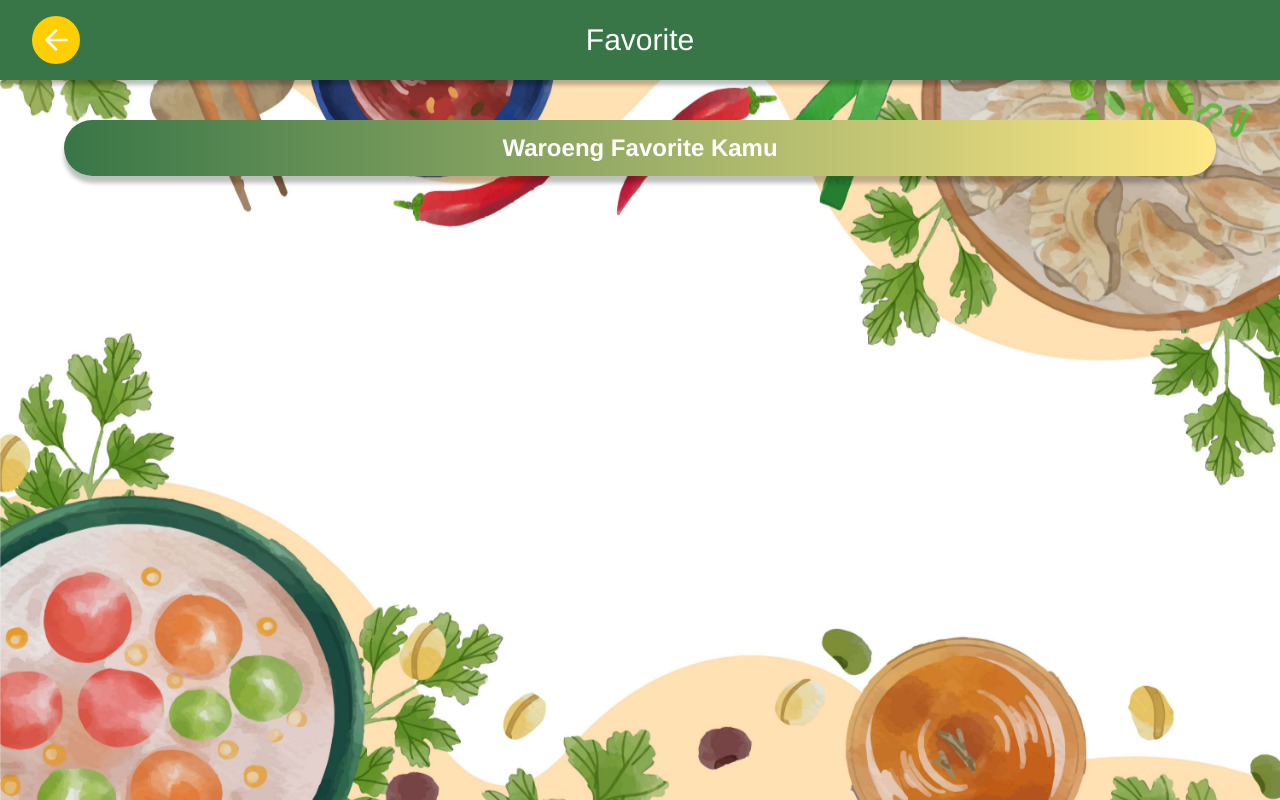
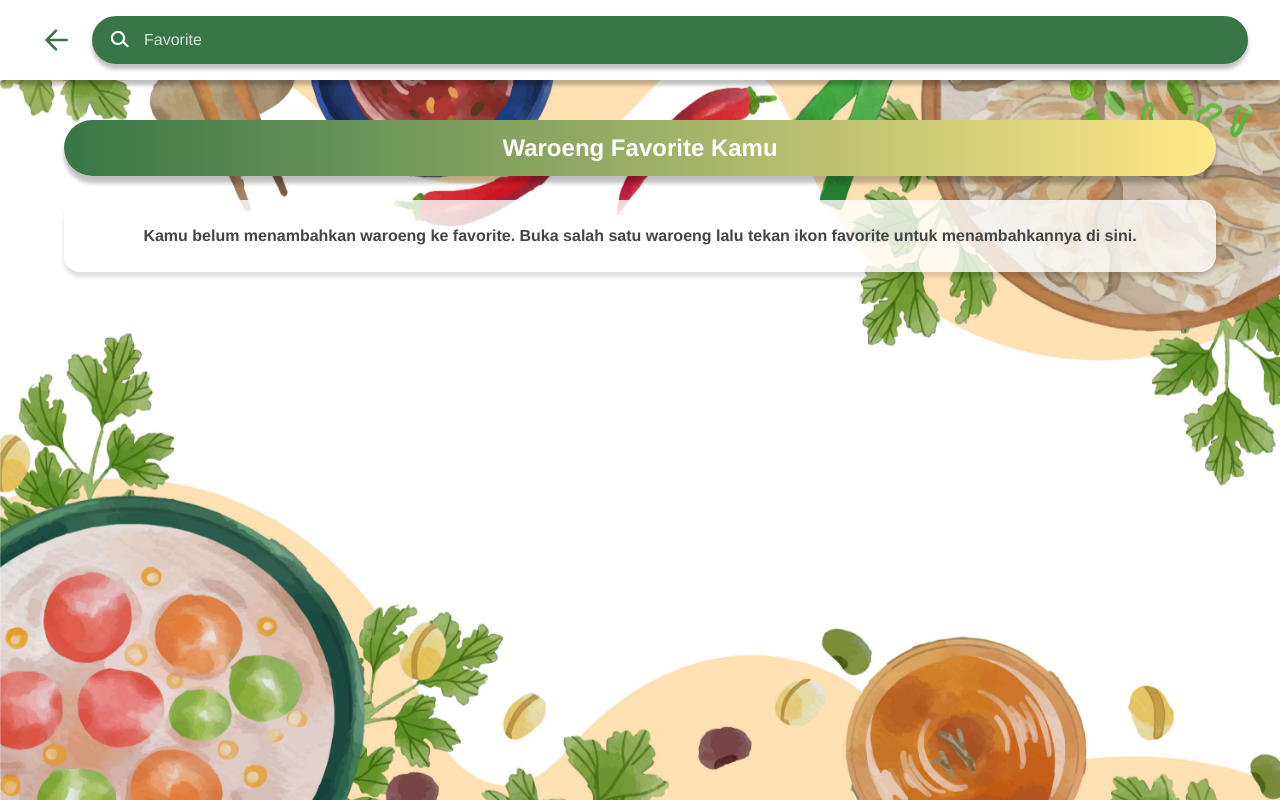
Before and after one commit to muazalfattah2006/WaroengFinder, a React (Vite) app in the folder client/: page /favorite in a window 1280 px wide. Built offline with nearby package versions, Linux system fonts and the light colour scheme.

Commit message:
pembaruan halaman telusuri dan komponen navbar

```diff
--- a/client/src/pages/Favorites.jsx
+++ b/client/src/pages/Favorites.jsx
@@ -2,10 +2,12 @@ import React from "react";
 import { useNavigate, Link } from "react-router-dom";
 import { ArrowBack } from "./ArrowBack";
 import { DummyImage } from "./DummyImage";
+import { Search } from "./Search";
 
 export const Favorite = () => {
   const navigate = useNavigate();
   const [favoriteWarungs, setFavoriteWarungs] = React.useState([]);
+  const [searchQuery, setSearchQuery] = React.useState("");
 
   React.useEffect(() => {
     try {
@@ -18,24 +20,40 @@ export const Favorite = () => {
     }
   }, []);
 
+  const filteredWarungs = favoriteWarungs.filter((warung) => {
+    if (!searchQuery.trim()) return true;
+    const q = searchQuery.toLowerCase();
+    return (
+      warung.name.toLowerCase().includes(q) ||
+      (warung.location || "").toLowerCase().includes(q)
+    );
+  });
+
   return (
     <div className="min-h-screen flex flex-col">
       {/* Header */}
-      <header className="h-20 flex items-center justify-between px-4 sm:px-8 shadow-[0px_5px_4px_#00000040] bg-[#387647]">
+      <header className="h-20 flex items-center gap-3 px-4 sm:px-8 shadow-[0px_5px_4px_#00000040] bg-white">
         <button
           type="button"
           onClick={() => navigate(-1)}
-          className="flex items-center justify-center w-12 h-12 rounded-full bg-[#ffcf03] text-white transition-transform duration-150 hover:-translate-y-0.5 active:scale-95"
+          className="flex items-center justify-center w-10 h-10 sm:w-12 sm:h-12 rounded-full bg-transparent text-[#387647] transition-transform duration-150 hover:-translate-y-0.5 active:scale-95"
           aria-label="Kembali"
         >
-          <ArrowBack className="w-8 h-8" />
+          <ArrowBack className="w-7 h-7 sm:w-8 sm:h-8" />
         </button>
 
-        <h1 className="[font-family:'Playfair-Medium',Helvetica] font-medium text-white text-2xl sm:text-3xl tracking-[0] leading-[normal]">
-          Favorite
-        </h1>
-
-        <div className="w-12" />
+        <div className="flex-1">
+          <div className="w-full h-11 sm:h-12 rounded-full bg-[#387647] flex items-center gap-3 px-4 shadow-[0px_5px_4px_#00000040]">
+            <Search className="w-5 h-5 sm:w-6 sm:h-6 text-white" aria-hidden="true" />
+            <input
+              type="text"
+              value={searchQuery}
+              onChange={(e) => setSearchQuery(e.target.value)}
+              className="flex-1 bg-transparent outline-none text-white placeholder:text-white/80 [font-family:'Playfair-Black',Helvetica] text-sm sm:text-base"
+              placeholder="Favorite"
+            />
+          </div>
+        </div>
       </header>
 
       {/* Content */}
@@ -47,34 +65,46 @@ export const Favorite = () => {
             </h2>
           </div>
 
-          <div className="grid grid-cols-1 sm:grid-cols-2 lg:grid-cols-3 gap-6">
-            {favoriteWarungs.map((warung) => (
+          <div className="space-y-5">
+            {favoriteWarungs.length === 0 ? (
+              <p className="text-center text-sm sm:text-base text-[#454545] [font-family:'Playfair-Black',Helvetica] font-black bg-white/80 rounded-2xl py-6 px-4 shadow-[0px_5px_4px_#00000020]">
+                Kamu belum menambahkan waroeng ke favorite. Buka salah satu waroeng lalu tekan ikon favorite untuk menambahkannya di sini.
+              </p>
+            ) : filteredWarungs.length === 0 ? (
+              <p className="text-center text-sm sm:text-base text-[#454545] [font-family:'Playfair-Black',Helvetica] font-black bg-white/80 rounded-2xl py-6 px-4 shadow-[0px_5px_4px_#00000020]">
+                Tidak ada waroeng yang cocok dengan pencarianmu.
+              </p>
+            ) : (
+              filteredWarungs.map((warung) => (
                 <article
                   key={warung.id}
-                className="rounded-[30px] shadow-[0px_7px_4px_#00000040] bg-[linear-gradient(180deg,rgba(104,220,132,1)_0%,rgba(56,118,71,1)_100%)] p-4 flex flex-col items-center text-white"
+                  className="rounded-[30px] shadow-[0px_7px_4px_#00000040] bg-[linear-gradient(180deg,rgba(104,220,132,1)_0%,rgba(56,118,71,1)_100%)] p-4 sm:p-5 flex flex-col sm:flex-row items-stretch gap-4 text-white"
                 >
-                <Link to={warung.link} className="w-full">
+                  <Link to={warung.link} className="w-full sm:w-auto sm:flex-shrink-0">
                     <DummyImage
-                    className="w-full aspect-[1] mb-4"
+                      className="w-full sm:w-40 md:w-48 aspect-[4/3] rounded-[20px] object-cover"
                       alt={warung.name}
                     />
                   </Link>
 
+                  <div className="flex-1 flex flex-col justify-center">
                     <Link
                       to={warung.link}
-                  className="[font-family:'Playfair-Black',Helvetica] font-black text-2xl text-center mb-1"
+                      className="[font-family:'Playfair-Black',Helvetica] font-black text-2xl sm:text-3xl text-center sm:text-left mb-1"
                     >
                       {warung.name}
                     </Link>
 
-                <p className="[font-family:'Playfair-Black',Helvetica] font-black text-sm text-center">
+                    <p className="[font-family:'Playfair-Black',Helvetica] font-black text-sm sm:text-base text-center sm:text-left">
                       {warung.price}
                     </p>
-                <p className="[font-family:'Playfair-Black',Helvetica] font-black text-sm text-center mt-1">
+                    <p className="[font-family:'Playfair-Black',Helvetica] font-black text-sm sm:text-base text-center sm:text-left mt-1">
                       {warung.location}
                     </p>
+                  </div>
                 </article>
-            ))}
+              ))
+            )}
           </div>
         </section>
       </main>
--- a/client/src/pages/Telusuri.jsx
+++ b/client/src/pages/Telusuri.jsx
@@ -9,6 +9,7 @@ import { Search } from "./Search";
 export const DetailTelusuri = () => {
   const navigate = useNavigate();
   const [activeFilter, setActiveFilter] = useState("Terkait");
+  const [searchQuery, setSearchQuery] = useState("");
 
   const filterTabs = [
     { id: "terkait", label: "Terkait" },
@@ -20,21 +21,28 @@ export const DetailTelusuri = () => {
   return (
     <div className="min-h-screen flex flex-col">
       {/* Header */}
-      <header className="h-20 flex items-center justify-between px-4 sm:px-8 shadow-[0px_5px_4px_#00000040] bg-[#387647]">
+      <header className="h-20 flex items-center gap-3 px-4 sm:px-8 shadow-[0px_5px_4px_#00000040] bg-white">
         <button
           type="button"
           onClick={() => navigate(-1)}
-          className="flex items-center justify-center w-12 h-12 rounded-full bg-[#ffcf03] text-white transition-transform duration-150 hover:-translate-y-0.5 active:scale-95"
+          className="flex items-center justify-center w-10 h-10 sm:w-12 sm:h-12 rounded-full bg-transparent text-[#387647] transition-transform duration-150 hover:-translate-y-0.5 active:scale-95"
           aria-label="Go back"
         >
-          <ArrowBack className="w-8 h-8" />
+          <ArrowBack className="w-7 h-7 sm:w-8 sm:h-8" />
         </button>
 
-        <h1 className="[font-family:'Playfair-Medium',Helvetica] font-medium text-white text-2xl sm:text-3xl tracking-[0] leading-[normal]">
-          Telusuri
-        </h1>
-
-        <Search className="w-7 h-7 text-white" aria-label="Search restaurants" />
+        <div className="flex-1">
+          <div className="w-full h-11 sm:h-12 rounded-full bg-[#387647] flex items-center gap-3 px-4 shadow-[0px_5px_4px_#00000040]">
+            <Search className="w-5 h-5 sm:w-6 sm:h-6 text-white" aria-hidden="true" />
+            <input
+              type="text"
+              value={searchQuery}
+              onChange={(e) => setSearchQuery(e.target.value)}
+              className="flex-1 bg-transparent outline-none text-white placeholder:text-white/80 [font-family:'Playfair-Black',Helvetica] text-sm sm:text-base"
+              placeholder="Telusuri"
+            />
+          </div>
+        </div>
       </header>
 
       {/* Filter tabs */}
```
Lines whose indentation alone changed are shown as unchanged.
